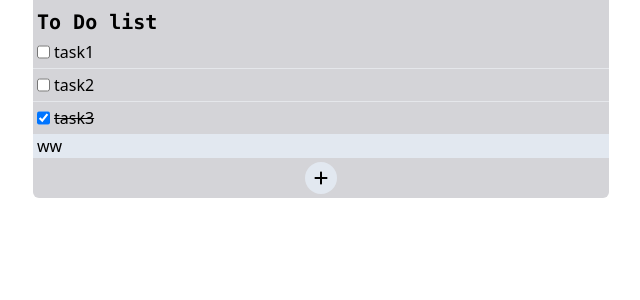
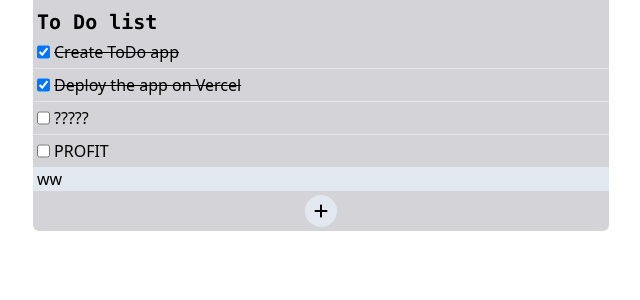
Before and after one commit to MedievalRain/todo-react-app, a React (Vite) app: page / in a window 1280 px wide. Shown: the top 300 px of the page, without its empty margins (319-959 px from the left). Built offline with nearby package versions, Linux system fonts and the light colour scheme.

Commit message:
Change placeholder list name and items

```diff
--- a/src/App.tsx
+++ b/src/App.tsx
@@ -3,14 +3,15 @@ import TodoList from "./TodoList";
 import AddItem from "./AddItem";
 import { TodoItemType } from "./types";
 import { useState } from "react";
-const placeholderList: TodoItemType[] = [
-  { text: "task1", done: false },
-  { text: "task2", done: false },
-  { text: "task3", done: true },
+const placeholderItems: TodoItemType[] = [
+  { text: "Create ToDo app", done: true },
+  { text: "Deploy the app on Vercel", done: true },
+  { text: "?????", done: false },
+  { text: "PROFIT", done: false },
 ];
 
 function App() {
-  const [todoItems, setTodoItems] = useState<TodoItemType[]>(placeholderList);
+  const [todoItems, setTodoItems] = useState<TodoItemType[]>(placeholderItems);
   return (
     <div className="flex flex-col pt-2 max-w-xl bg-zinc-300 mx-auto rounded-b-md overflow-hidden">
       <h1 className="px-1 text-xl font-semibold font-mono">To Do list</h1>
```
